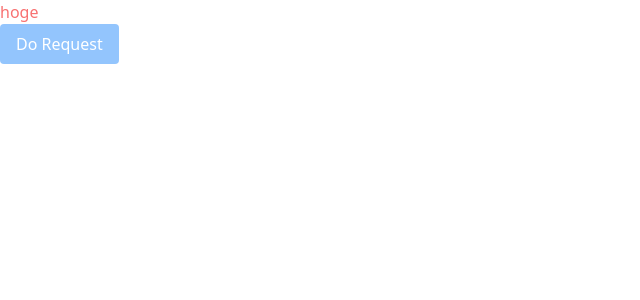
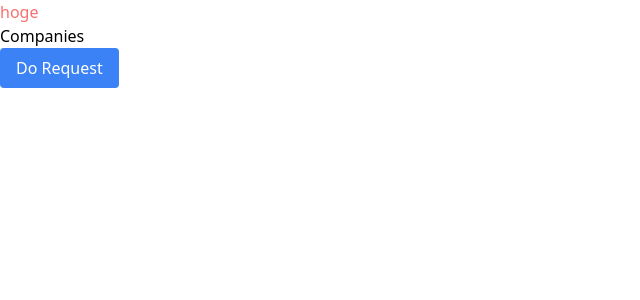
Before and after one commit to hatsu38/react-practice, a React app: page / in a window 1280 px wide. Shown: the top 300 px of the page, without its empty margins (0-640 px from the left). Built offline with nearby package versions, Linux system fonts and the light colour scheme.

Commit message:
Add react-router-dom

```diff
--- a/package.json
+++ b/package.json
@@ -3,7 +3,9 @@
   "version": "1.0.0",
   "main": "index.js",
   "scripts": {
-    "dev": "webpack serve --config ./webpacks/webpack.dev.js"
+    "dev": "webpack serve --config ./webpacks/webpack.dev.js",
+    "lint": "eslint --max-warnings 0 .",
+    "lint:fix": "eslint --fix --max-warnings 0"
   },
   "keywords": [],
   "author": "hatsu38",
@@ -18,6 +20,7 @@
     "@babel/preset-env": "^7.14.7",
     "@babel/preset-react": "^7.14.5",
     "@babel/register": "^7.14.5",
+    "@types/react-router-dom": "^5.1.8",
     "@typescript-eslint/eslint-plugin": "^4.28.3",
     "autoprefixer": "^10.3.1",
     "babel-loader": "^8.2.2",
@@ -41,6 +44,7 @@
     "@apollo/client": "^3.4.10",
     "@types/react": "^17.0.14",
     "@types/react-dom": "^17.0.9",
+    "@typescript-eslint/parser": "^4.29.3",
     "react": "^17.0.2",
     "react-dom": "^17.0.2",
     "react-router-dom": "^5.2.1"
--- a/src/App.tsx
+++ b/src/App.tsx
@@ -1,14 +1,24 @@
 import React, { VFC } from "react";
-import ReactDOM from "react-dom";
-
+import { BrowserRouter as Router, Switch, Route } from "react-router-dom";
+import { routes } from "~/config/routes";
 import "~/styles/index.css";
-import {ApartmentTop} from "~/components/pages"
 
 export const App: VFC = () => {
   return (
     <>
       <h1 className="text-red-400">hoge</h1>
-      <ApartmentTop />
+      <Router>
+        <Switch>
+          {routes.map((r) => (
+            <Route
+              key={r.path}
+              path={r.path}
+              component={r.component}
+              exact={true}
+            />
+          ))}
+        </Switch>
+      </Router>
     </>
   );
 };
--- a/src/components/pages/ApartmentTop/index.tsx
+++ b/src/components/pages/Companies/index.tsx
@@ -4,6 +4,11 @@ import {
   InMemoryCache,
   gql
 } from "@apollo/client";
+
+import {
+  Link,
+} from "react-router-dom";
+
 interface Company {
   id: number;
   name: string;
@@ -19,7 +24,7 @@ const GET_COMPANIES = gql`
   }
 }`;
 
-export const ApartmentTop: VFC = () => {
+export const CompaniesIndex: VFC = () => {
   const END_POINT = "http://localhost:3000/graphql"
   const client = new ApolloClient({
     uri: END_POINT,
@@ -30,15 +35,18 @@ export const ApartmentTop: VFC = () => {
   const doRequest = async () => {
     const res: any = await client.query({ query: GET_COMPANIES })
     const data = res.data;
+    console.log("data", data);
     setCompanies(data.companies)
   }
 
   return (
     <>
-      <button className="py-2 px-4 bg-blue-300 rounded text-white" onClick={doRequest}>Do Request</button>
-
+      <h1>Companies</h1>
+      <button className="py-2 px-4 bg-blue-500 rounded text-white" onClick={doRequest}>Do Request</button>
       {!!companies.length && companies.map(company => (
-        <h2 key={company.subdomain}>{company.name}</h2>
+        <Link to={`companies/${company.id}`} key={company.subdomain}>
+          <h2>{company.name}</h2>
+        </Link>
       ))
       }
     </>
--- /dev/null
+++ b/src/components/pages/Companies/show.tsx
@@ -0,0 +1,45 @@
+import React, { VFC, useState } from "react";
+import {
+  ApolloClient,
+  InMemoryCache,
+  gql
+} from "@apollo/client";
+interface Company {
+  id: number;
+  name: string;
+  subdomain: string;
+}
+
+const GET_COMPANIES = gql`
+{
+  company(id: 1) {
+    id
+    name
+    subdomain
+  }
+}`;
+
+export const CompaniesShow: VFC = () => {
+  const END_POINT = "http://localhost:3000/graphql";
+  const client = new ApolloClient({
+    uri: END_POINT,
+    cache: new InMemoryCache()
+  });
+  const [company, setCompany] = useState<Company>();
+
+  const doRequest = async () => {
+    const res: any = await client.query({ query: GET_COMPANIES });
+    const data = res.data;
+    setCompany(data.company);
+  };
+
+  return (
+    <>
+      <h1>Company {company && company.name}</h1>
+      <button className="py-2 px-4 bg-blue-500 rounded text-white" onClick={doRequest}>Do Request</button>
+      {company &&
+        <h2 key={company.subdomain}>{company.id}: {company.name}</h2>
+      }
+    </>
+  );
+};
--- a/src/components/pages/index.ts
+++ b/src/components/pages/index.ts
@@ -1 +1,2 @@
-export { ApartmentTop } from "./ApartmentTop";
+export { CompaniesIndex } from "./Companies/index";
+export { CompaniesShow } from "./Companies/show";
--- /dev/null
+++ b/src/config/routes.ts
@@ -0,0 +1,16 @@
+import { CompaniesIndex, CompaniesShow } from "~/components/pages";
+
+export const routes = [
+  {
+    path: "/",
+    component: CompaniesIndex
+  },
+  {
+    path: "/companies",
+    component: CompaniesIndex
+  },
+  {
+    path: "/companies/:id",
+    component: CompaniesShow
+  },
+];
--- a/webpacks/webpack.common.js
+++ b/webpacks/webpack.common.js
@@ -10,7 +10,7 @@ module.exports = {
   },
   resolve: {
     extensions: [".js", ".ts", ".tsx", ".jsx"],
-    modules: ['node_modules'],
+    modules: ["node_modules"],
     alias: {
       "~": path.resolve("./src"),
     },
```
Also changed, not shown: 1 other file (tests, documents, lock files or other folders).
